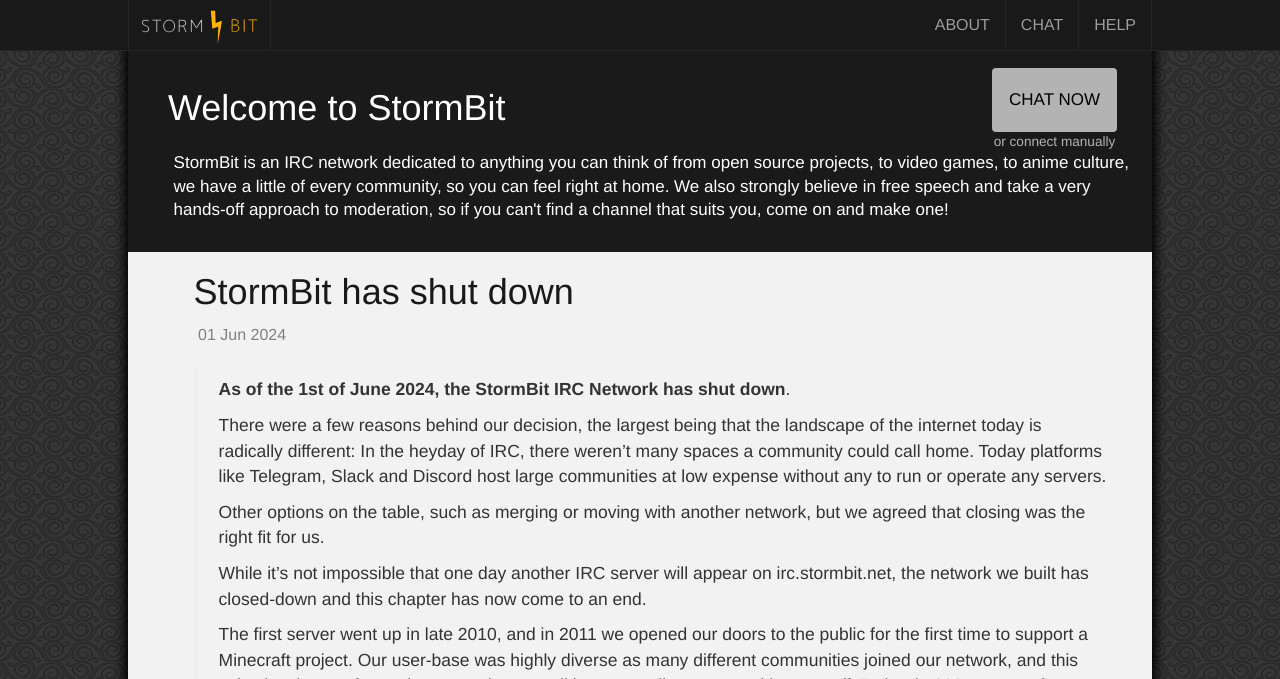
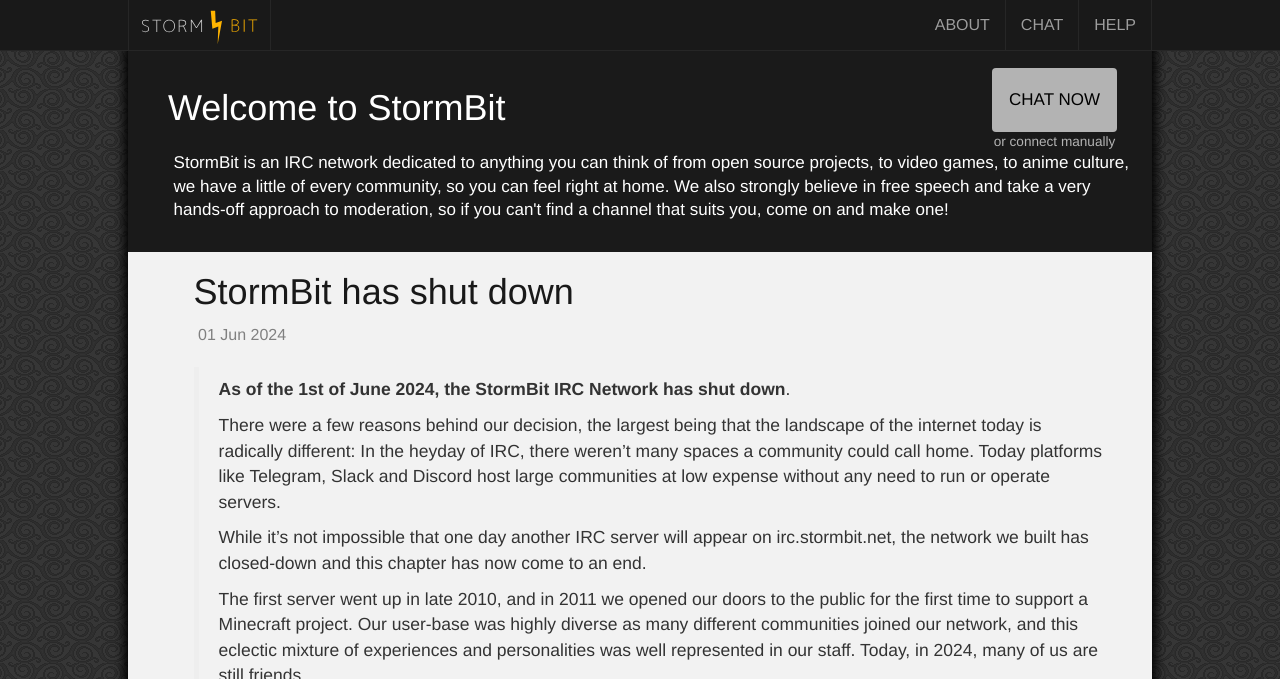
Before and after one commit to StormBit/stormbit.github.io, a Jekyll site: the page built from index.html, in a window 1280 px wide and 1400 px high, cut to the strip 0-679 px from the top of the window. Built offline with Jekyll 4.4.1, drawn with Linux system fonts in a browser that asks for light colours; nearby versions of some CDN libraries; the list of posts is cut into pages by our own code; some of the changed text lies outside the part shown.

Commit message:
Minor copyediting

```diff
--- a/_posts/2024-06-01-stormbit-has-shut-down.md
+++ b/_posts/2024-06-01-stormbit-has-shut-down.md
@@ -8,9 +8,7 @@
 
 **As of the 1st of June 2024, the StormBit IRC Network has shut down**.
 
-There were a few reasons behind our decision, the largest being that the landscape of the internet today is radically different: In the heyday of IRC, there weren’t many spaces a community could call home. Today platforms like Telegram, Slack and Discord host large communities at low expense without any to run or operate any servers.
-
-Other options on the table, such as merging or moving with another network, but we agreed that closing was the right fit for us.
+There were a few reasons behind our decision, the largest being that the landscape of the internet today is radically different: In the heyday of IRC, there weren’t many spaces a community could call home. Today platforms like Telegram, Slack and Discord host large communities at low expense without any need to run or operate servers.
 
 While it’s not impossible that one day another IRC server will appear on irc.stormbit.net, the network we built has closed-down and this chapter has now come to an end.
 
@@ -20,7 +18,7 @@
 
 Things didn’t go smoothly the entire time, but as we went through each stage of [Tuckman’s model of group development](https://en.wikipedia.org/wiki/Tuckman%27s_stages_of_group_development) we all grew a little richer.
 
-We made noteworthy contributions over the years with some of our bots, with [BukkitIRCd](https://dev.bukkit.org/projects/bukkitircd) and with our time in [the Janus project](https://irc.wiki/Janus).
+We made several noteworthy contributions over the years including (but not limited to!) introducing pronouns support to IRC, unleashing [BukkitIRCd](https://dev.bukkit.org/projects/bukkitircd) and with our time in [the Janus project](https://irc.wiki/Janus).
 
 And so we arrive at the final pages of this chapter, the stage known as adjourning. We’re proud and thankful of what we achieved, of the people we brought together and of having called a slice of internet our own.  And reader, of course, we’re thankful for you.
 
```
